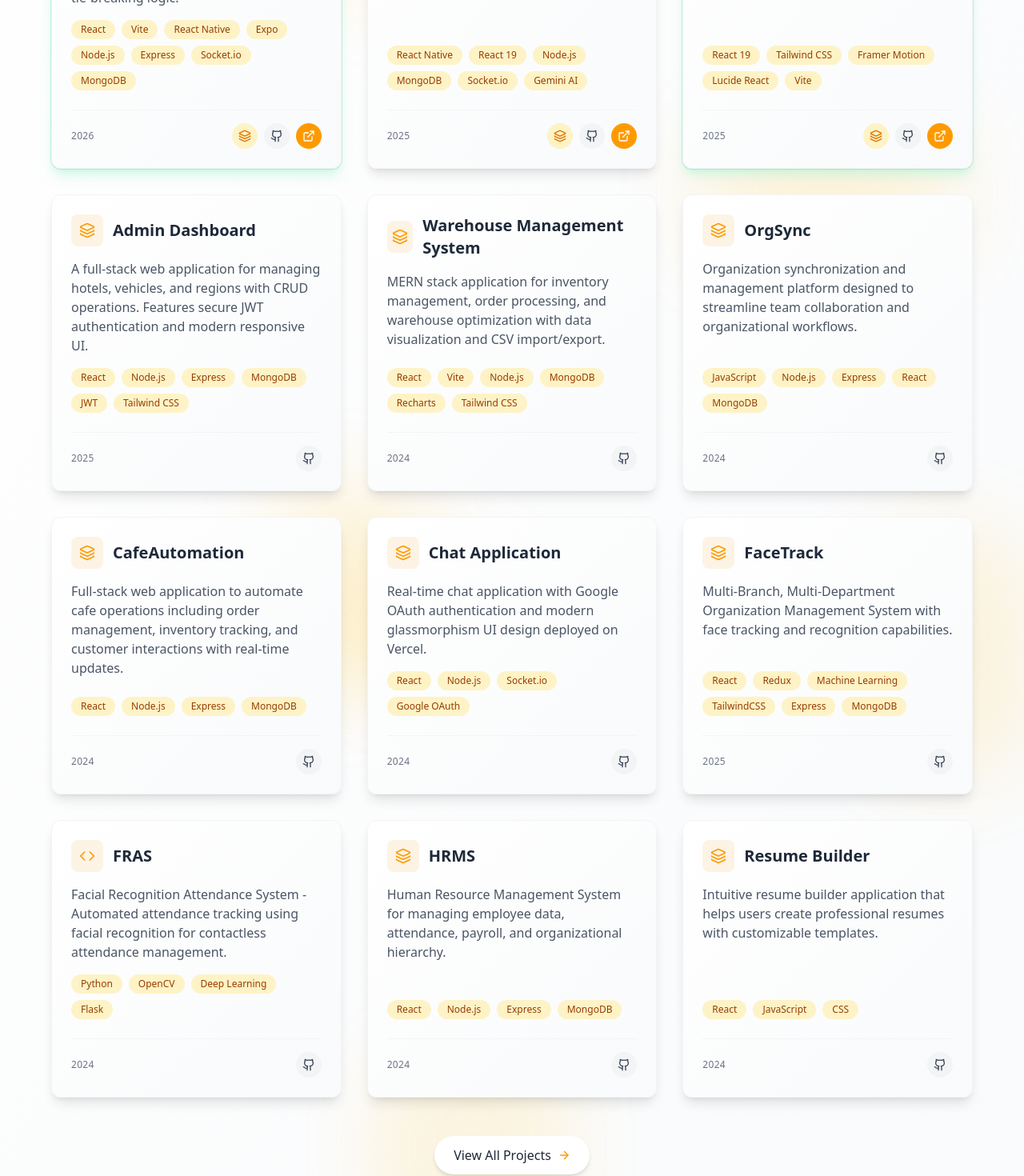
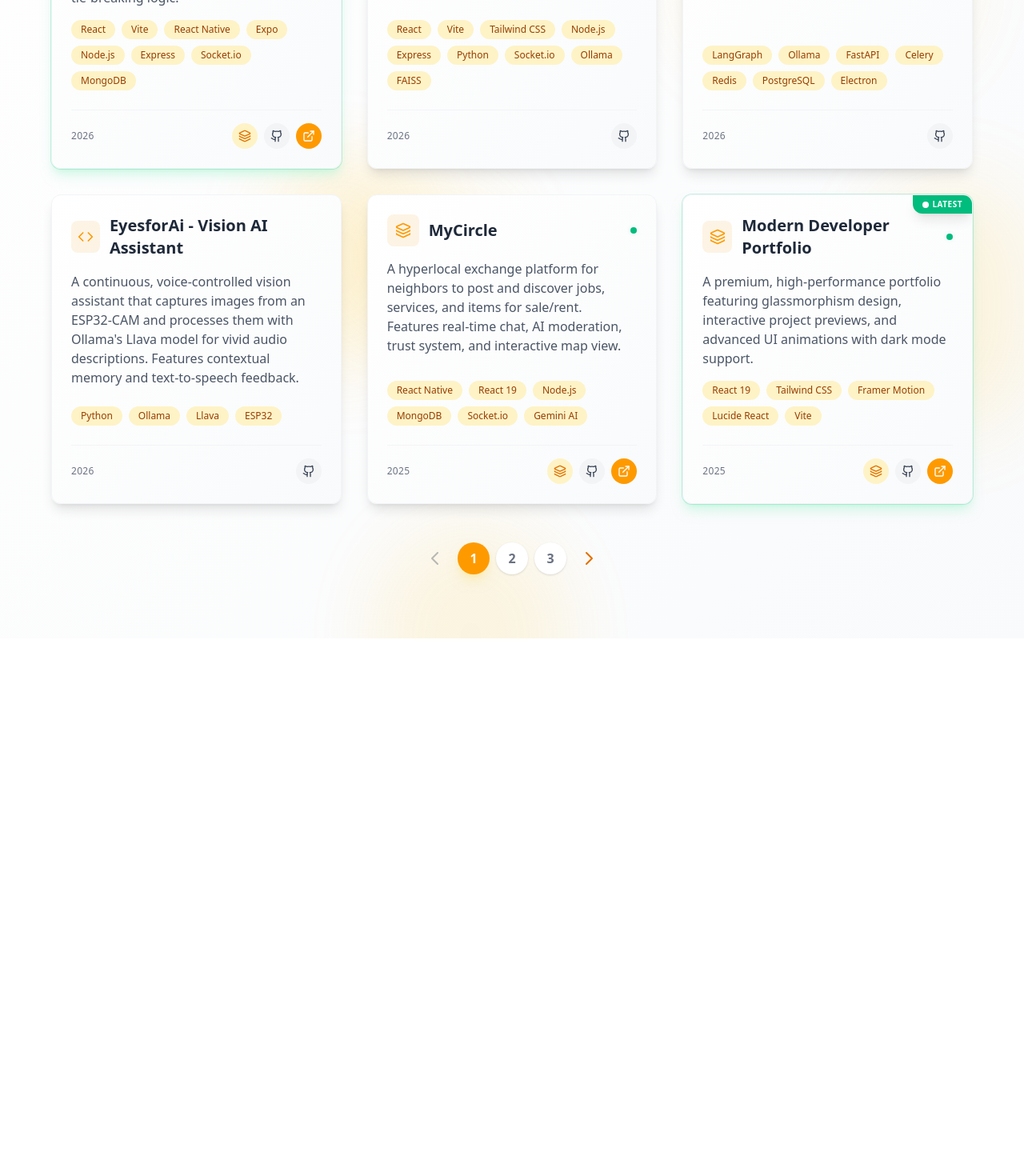
Before and after one commit to PARASMANI-KHUNTE/PARASMANIKHUNTE, a React (Vite) app in the folder client/: page /projects in a window 1280 px wide. Shown: the part 620-2090 px from the top of the page at 80% size. After the commit the page ends 1418 px from the top, so only its background shows below. Built offline with nearby package versions, Linux system fonts and the light colour scheme.

Commit message:
recent milestones

```diff
--- a/client/src/pages/Home.jsx
+++ b/client/src/pages/Home.jsx
@@ -590,6 +590,13 @@ const Home = () => {
             <div className="space-y-8">
               {[
                 {
+                  date: "2026",
+                  title: "AI & LLM Engineering",
+                  organization: "RAG, LLM Orchestration & Agentic AI",
+                  description: "Engineered SYNAPSE & Kimiko — local-first AI ecosystems with intelligent neural routing across Qwen2.5, DeepSeek & Llama models, RAG pipelines (FAISS) with hallucination filtering, multi-modal vision & voice hubs, interactive code sandbox, and emotion-aware TTS synthesis.",
+                  icon: "🤖"
+                },
+                {
                   date: "2025",
                   title: "Full Stack Software Engineer",
                   organization: "React Native & MERN Stack",
@@ -619,7 +626,7 @@ const Home = () => {
                 }
               ].map((achievement, index) => (
                 <div key={index} className="flex gap-4 md:gap-6 relative group">
-                  {index !== 3 && (
+                  {index !== 4 && (
                     <div className={`absolute left-5 top-10 bottom-[-32px] w-0.5 ${isDarkMode ? "bg-gray-700" : "bg-gray-200"}`}></div>
                   )}
                   <div className={`w-10 h-10 shrink-0 rounded-full flex items-center justify-center z-10 ${isDarkMode ? "bg-gray-700 text-amber-400" : "bg-amber-100 text-amber-600"
--- a/client/src/pages/Projects.jsx
+++ b/client/src/pages/Projects.jsx
@@ -17,6 +17,33 @@ const projects = [
     github: "https://github.com/PARASMANI-KHUNTE/Leaderboard",
     year: "2026",
     isLatest: true
+  },
+  // ⚡ SYNAPSE
+  {
+    title: "SYNAPSE - Neural Interface AI",
+    description: "A local-first AI ecosystem featuring a glassmorphic interface, dynamic neural routing across multiple LLMs (Qwen2.5, DeepSeek, Llama), local RAG memory (FAISS), and dual multi-modal hubs.",
+    tech: "React, Vite, Tailwind CSS, Node.js, Express, Python, Socket.io, Ollama, FAISS",
+    link: "",
+    github: "https://github.com/PARASMANI-KHUNTE/LLMContext",
+    year: "2026"
+  },
+  // 🧠 Kimiko AI
+  {
+    title: "Kimiko AI",
+    description: "A local-first, privacy-centric AI agent with multimodal vision, a three-tier cognitive memory system (Redis, Qdrant, PostgreSQL), and OS-level automation for proactive intelligence.",
+    tech: "LangGraph, Ollama, FastAPI, Celery, Redis, PostgreSQL, Electron",
+    link: "",
+    github: "https://github.com/PARASMANI-KHUNTE/Kimiko",
+    year: "2026"
+  },
+  // 👁️ EyesforAi
+  {
+    title: "EyesforAi - Vision AI Assistant",
+    description: "A continuous, voice-controlled vision assistant that captures images from an ESP32-CAM and processes them with Ollama's Llava model for vivid audio descriptions. Features contextual memory and text-to-speech feedback.",
+    tech: "Python, Ollama, Llava, ESP32",
+    link: "",
+    github: "https://github.com/PARASMANI-KHUNTE/EyesforAi",
+    year: "2026"
   },
   // 🥇 TOP PROJECT - MyCircle
   {
@@ -136,6 +163,19 @@ const Projects = () => {
     setIsPreviewModalOpen(true);
   };
 
+  // Pagination Logic
+  const [currentPage, setCurrentPage] = useState(1);
+  const projectsPerPage = 6;
+  const indexOfLastProject = currentPage * projectsPerPage;
+  const indexOfFirstProject = indexOfLastProject - projectsPerPage;
+  const currentProjects = projects.slice(indexOfFirstProject, indexOfLastProject);
+  const totalPages = Math.ceil(projects.length / projectsPerPage);
+
+  const paginate = (pageNumber) => {
+    setCurrentPage(pageNumber);
+    controls.start("hidden").then(() => controls.start("visible"));
+  };
+
   useEffect(() => {
     if (inView) {
       controls.start("visible");
@@ -232,9 +272,9 @@ const Projects = () => {
           animate={controls}
           className="grid grid-cols-1 md:grid-cols-2 lg:grid-cols-3 gap-6 md:gap-8 overflow-visible"
         >
-          {projects.map((project, index) => (
+          {currentProjects.map((project, index) => (
             <ProjectCard
-              key={index}
+              key={index + indexOfFirstProject}
               project={project}
               onPreview={handleOpenPreview}
             />
@@ -249,31 +289,62 @@ const Projects = () => {
           isDarkMode={isDarkMode}
         />
 
-        {/* View More Projects Button */}
+        {/* Pagination Controls */}
+        {totalPages > 1 && (
           <motion.div
             initial={{ opacity: 0, y: 20 }}
             animate={{ opacity: 1, y: 0 }}
-          transition={{ delay: 0.8, duration: 0.5 }}
-          className="flex justify-center mt-12"
+            transition={{ delay: 0.5, duration: 0.5 }}
+            className="flex justify-center items-center mt-12 space-x-2"
           >
-          <motion.a
-            href="https://github.com/PARASMANI-KHUNTE"
-            whileHover={{ scale: 1.05 }}
-            whileTap={{ scale: 0.95 }}
-            className={`group flex items-center gap-2 rounded-full px-6 py-3 font-medium transition-all ${isDarkMode
-              ? "bg-gray-800 text-white hover:bg-gray-700"
-              : "bg-white text-gray-800 shadow-md hover:shadow-lg"
+            <button
+              onClick={() => paginate(Math.max(1, currentPage - 1))}
+              disabled={currentPage === 1}
+              className={`p-2 rounded-full transition-all ${
+                currentPage === 1
+                  ? "opacity-30 cursor-not-allowed"
+                  : isDarkMode
+                  ? "hover:bg-gray-800 text-amber-400"
+                  : "hover:bg-amber-100 text-amber-600"
               }`}
             >
-            View All Projects
-            <motion.span
-              animate={{ x: [0, 5, 0] }}
-              transition={{ repeat: Infinity, duration: 1.5 }}
+              <svg className="w-6 h-6" fill="none" stroke="currentColor" viewBox="0 0 24 24"><path strokeLinecap="round" strokeLinejoin="round" strokeWidth={2} d="M15 19l-7-7 7-7" /></svg>
+            </button>
+
+            {[...Array(totalPages)].map((_, i) => (
+              <button
+                key={i}
+                onClick={() => paginate(i + 1)}
+                className={`w-10 h-10 rounded-full font-bold transition-all ${
+                  currentPage === i + 1
+                    ? isDarkMode
+                      ? "bg-amber-400 text-gray-900 shadow-lg shadow-amber-900/20"
+                      : "bg-amber-500 text-white shadow-lg shadow-amber-200/50"
+                    : isDarkMode
+                    ? "bg-gray-800/50 text-gray-400 hover:bg-gray-700 hover:text-amber-400"
+                    : "bg-white text-gray-500 hover:bg-amber-50 hover:text-amber-600 shadow-sm"
+                }`}
               >
-              <ArrowRight className={`h-4 w-4 ${isDarkMode ? "text-amber-400" : "text-amber-500"}`} />
-            </motion.span>
-          </motion.a>
+                {i + 1}
+              </button>
+            ))}
+
+            <button
+              onClick={() => paginate(Math.min(totalPages, currentPage + 1))}
+              disabled={currentPage === totalPages}
+              className={`p-2 rounded-full transition-all ${
+                currentPage === totalPages
+                  ? "opacity-30 cursor-not-allowed"
+                  : isDarkMode
+                  ? "hover:bg-gray-800 text-amber-400"
+                  : "hover:bg-amber-100 text-amber-600"
+              }`}
+            >
+              <svg className="w-6 h-6" fill="none" stroke="currentColor" viewBox="0 0 24 24"><path strokeLinecap="round" strokeLinejoin="round" strokeWidth={2} d="M9 5l7 7-7 7" /></svg>
+            </button>
           </motion.div>
+        )}
+
       </div>
     </section>
   );
```
Lines whose indentation alone changed are shown as unchanged.
